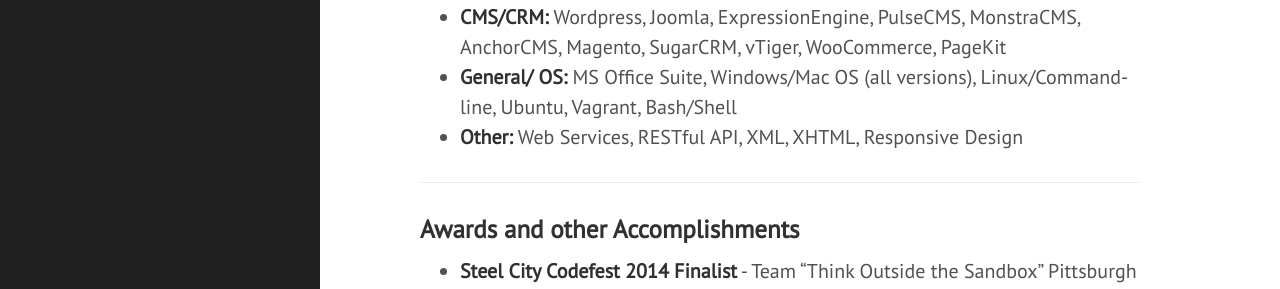
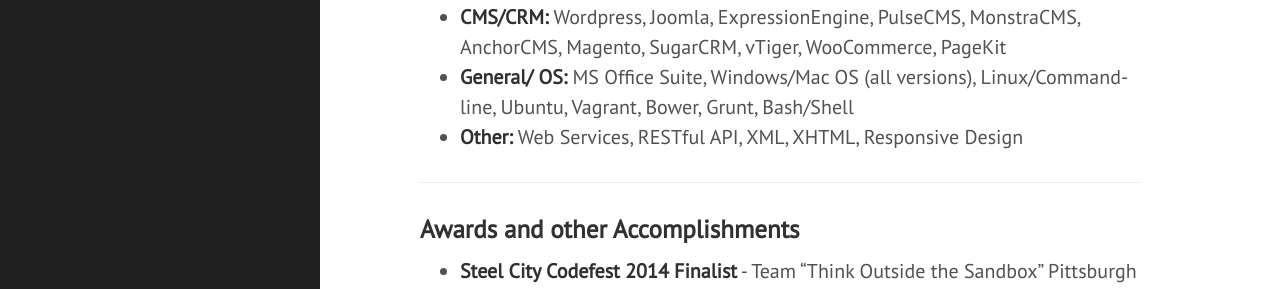
Before and after one commit to chrisdiana/cdmedia.github.io, a Jekyll site: the page built from about.md, in a window 1280 px wide and 900 px high, scrolled down 3479 px. Shown: the part 196-485 px from the top of the window. Built offline with Jekyll 4.4.1, drawn with Linux system fonts in a browser that asks for light colours; nearby versions of some CDN libraries; Markdown is read by kramdown in place of the engine named in the settings.

Commit message:
update about

```diff
--- a/about.md
+++ b/about.md
@@ -96,7 +96,7 @@
 		</div>
 	</li>
 	<li>
-		<div class="skill-list-1__bar" style="width: 65%;">
+		<div class="skill-list-1__bar" style="width: 80%;">
 			<span class="skill-list-1__value">Javascript/jQuery</span><span class="skill-list-1__percentage"></span>
 		</div>
 	</li>
@@ -134,7 +134,7 @@
 * **Design Software:** Adobe Suite, Photoshop, Dreamweaver, Illustrator, InDesign, Acrobat, GIMP
 * **Version Control Systems:** GIT, BitBucket, Github, SourceTree
 * **CMS/CRM:** Wordpress, Joomla, ExpressionEngine, PulseCMS, MonstraCMS, AnchorCMS, Magento, SugarCRM, vTiger, WooCommerce, PageKit
-* **General/ OS:** MS Office Suite, Windows/Mac OS (all versions), Linux/Command-line, Ubuntu, Vagrant, Bash/Shell
+* **General/ OS:** MS Office Suite, Windows/Mac OS (all versions), Linux/Command-line, Ubuntu, Vagrant, Bower, Grunt, Bash/Shell
 * **Other:** Web Services, RESTful API, XML, XHTML, Responsive Design
 
 ---
```
